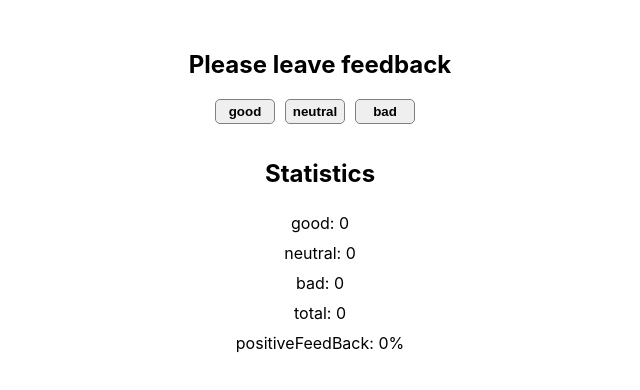
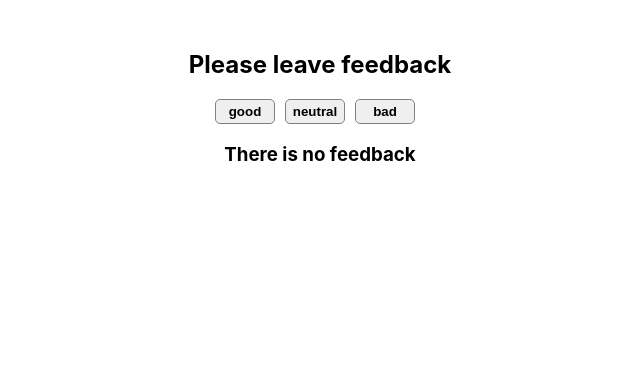
Before and after one commit to artyomakulov/goit-react-hw-02-feedback, a React (Create React App) app: page / in a window 1280 px wide. Shown: the top 390 px of the page, without its empty margins (320-960 px from the left). Built offline with nearby package versions, Linux system fonts and the light colour scheme.

Commit message:
finish 4th step

```diff
--- a/src/components/Counter/Counter.jsx
+++ b/src/components/Counter/Counter.jsx
@@ -1,7 +1,8 @@
 import React from 'react';
 import FeedbackOptions from './FeedbackOptions';
 import Statistics from './Statistics';
-import SectionTitle from './SectionTitle'
+import SectionTitle from './SectionTitle';
+import Notification from './Notification';
 import css from './Counter.module.css'
 
 class Counter extends React.Component {
@@ -47,7 +48,18 @@ class Counter extends React.Component {
             <div className={css.Counter}>
             <SectionTitle title={"Please leave feedback"}>
             <FeedbackOptions increment={this.handelIncrement}/>
-            <Statistics good={good} neutral={neutral} bad={bad}  total={this.countTotalFeedback(this.state)} positiveFeedBack={this.countPositiveFeedbackPercentage(this.state)}/>
+            {good || neutral || bad ? (
+            <div>
+              <Statistics
+                good={good}
+                neutral={neutral}
+                bad={bad}
+                total={this.countTotalFeedback(this.state)}
+                positivePercentage={this.countPositiveFeedbackPercentage(this.state)}/>
+            </div>
+          ) : (
+            <Notification message={"There is no feedback"} />
+          )}
             </SectionTitle>
             </div>
         )
--- /dev/null
+++ b/src/components/Counter/Notification.jsx
@@ -0,0 +1,9 @@
+import React from 'react'
+
+export default function Notification({message}) {
+    return (
+        <section>
+        <h3>{message}</h3>
+        </section>
+    );
+}
```
